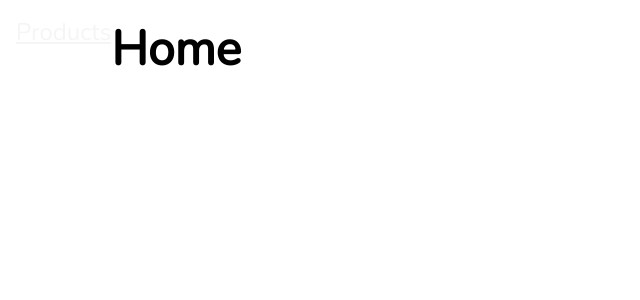
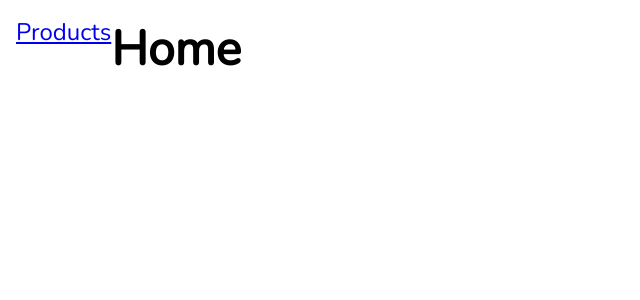
Before and after one commit to ZahraBahmanpour/auth-rtk-query, a React (Create React App) app: page / in a window 1280 px wide. Shown: the top 300 px of the page, without its empty margins (0-640 px from the left). Built offline with nearby package versions, Linux system fonts and the light colour scheme.

Commit message:
remove unwanted styles

```diff
--- a/src/index.css
+++ b/src/index.css
@@ -31,16 +31,6 @@ button {
 
 section {
   width: min(100%, 500px);
-}
-
-a,
-a:visited {
-  color: whitesmoke;
-}
-
-a:hover,
-a:focus {
-  color: rgba(245, 245, 245, 0.9);
 }
 
 /* || LOGIN */
```
